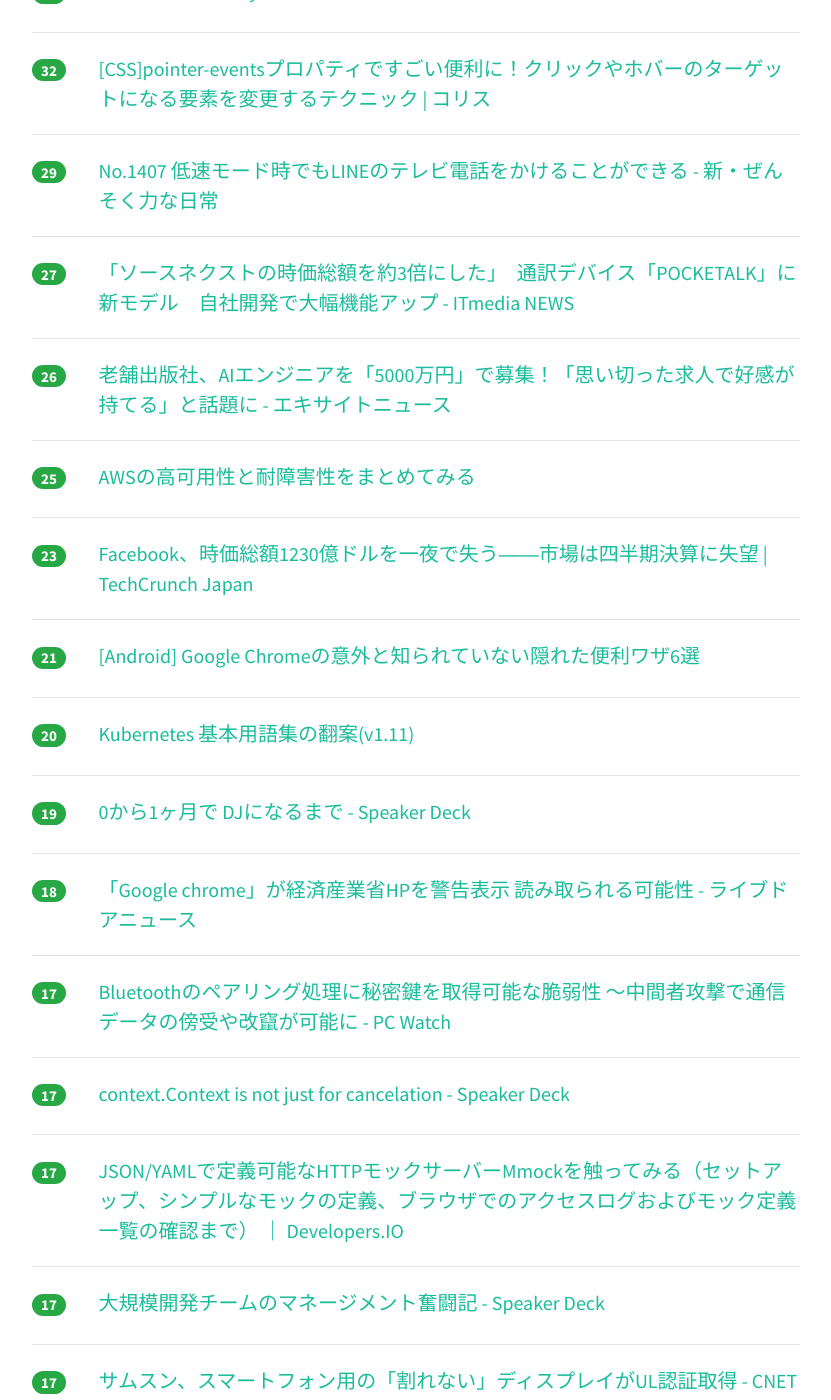
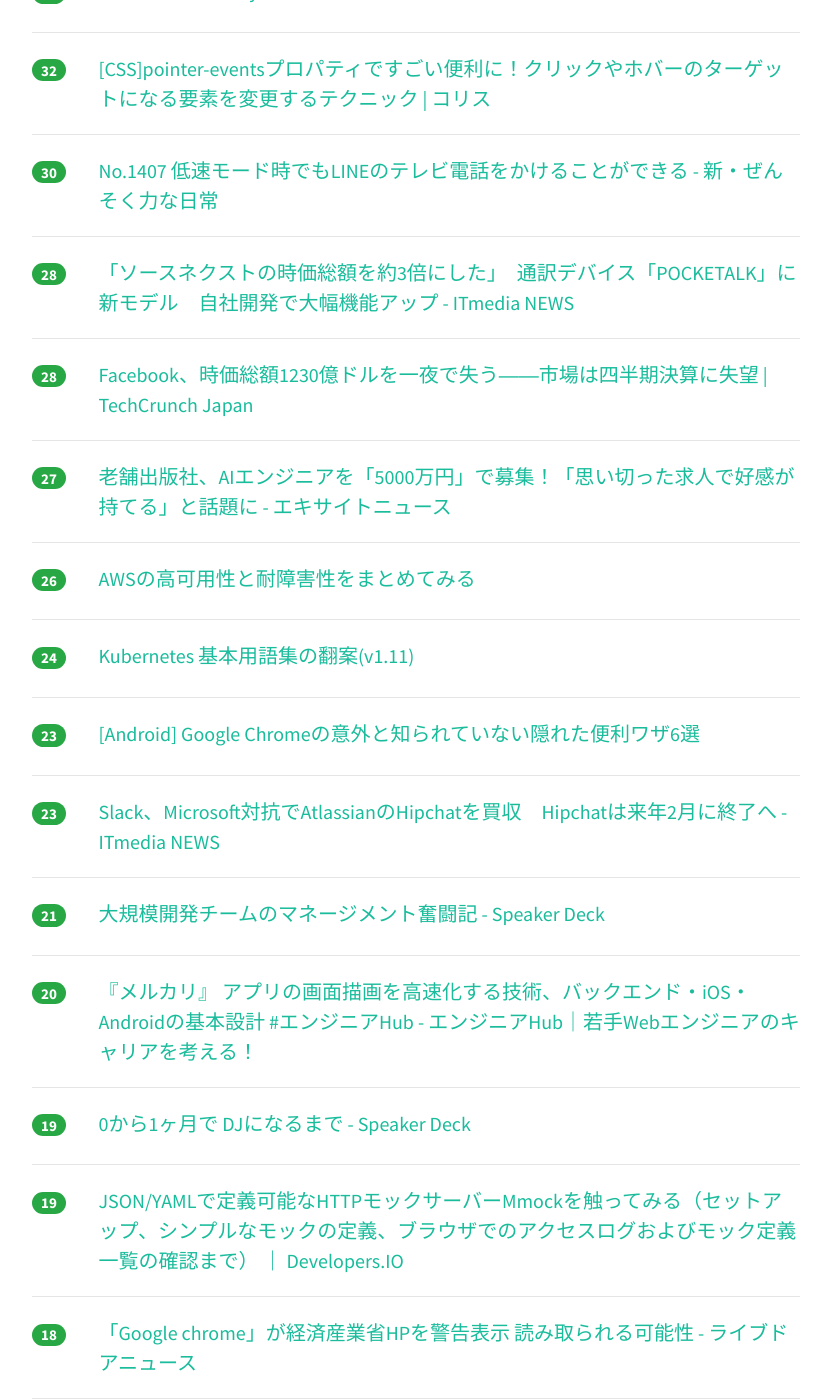
Before and after one commit to yatta47/hatena-matome-site, a Jekyll site: the page built from _posts/2018-07-27-hatena.md, in a window 1280 px wide and 1400 px high, scrolled down 1372 px. Shown: the whole window, without its empty margins (224-1055 px from the left). Built offline with Jekyll 4.4.1, drawn with Linux system fonts in a browser that asks for light colours; nearby versions of some CDN libraries; some of the changed text lies outside the part shown.

Commit message:
Updated 2018-07-27

```diff
--- a/_posts/2018-07-27-hatena.md
+++ b/_posts/2018-07-27-hatena.md
@@ -1,39 +1,44 @@
 ---
 layout: post
 title:  "2018-07-27 はてぶIT"
-date:   2018-07-27 12:02:53
+date:   2018-07-27 13:02:24
 tags: [it-hotentry]
 ---
-37 件のデータあり
+41 件のデータあり
 
 <hr><div class="row">
-<div class="col-1"><span class="badge badge-pill badge-success h2">110</span></div>
+<div class="col-1"><span class="badge badge-pill badge-success h2">146</span></div>
+<div class="col-11"><a href='http://www.itmedia.co.jp/mobile/articles/1807/27/news037.html' target='_blank'>2年以上前の「iPhone SE」がいまだに“現役”の理由 - ITmedia Mobile</a></div>
+</div>
+<hr>
+<div class="row">
+<div class="col-1"><span class="badge badge-pill badge-success h2">125</span></div>
+<div class="col-11"><a href='https://headlines.yahoo.co.jp/hl?a=20180726-00000104-jij-pol' target='_blank'>最新閲覧ソフト、官庁HPに警告＝通信暗号化へ順次対応―総務省など（時事通信） - Yahoo!ニュース</a></div>
+</div>
+<hr>
+<div class="row">
+<div class="col-1"><span class="badge badge-pill badge-success h2">123</span></div>
 <div class="col-11"><a href='https://japan.blogs.atlassian.com/2018/07/new-atlassian-slack-partnership/' target='_blank'>Slackとの新しいパートナーシップの発表について | Atlassian Blogs</a></div>
 </div>
 <hr>
 <div class="row">
 <div class="col-1"><span class="badge badge-pill badge-success h2">105</span></div>
-<div class="col-11"><a href='https://headlines.yahoo.co.jp/hl?a=20180726-00000104-jij-pol' target='_blank'>最新閲覧ソフト、官庁HPに警告＝通信暗号化へ順次対応―総務省など（時事通信） - Yahoo!ニュース</a></div>
+<div class="col-11"><a href='https://toyokeizai.net/articles/-/229925' target='_blank'>日本人は｢GAFAの恐ろしさ｣を知らなすぎる | 読書 | 東洋経済オンライン | 経済ニュースの新基準</a></div>
 </div>
 <hr>
 <div class="row">
-<div class="col-1"><span class="badge badge-pill badge-success h2">94</span></div>
-<div class="col-11"><a href='http://www.itmedia.co.jp/mobile/articles/1807/27/news037.html' target='_blank'>2年以上前の「iPhone SE」がいまだに“現役”の理由 - ITmedia Mobile</a></div>
-</div>
-<hr>
-<div class="row">
-<div class="col-1"><span class="badge badge-pill badge-success h2">92</span></div>
+<div class="col-1"><span class="badge badge-pill badge-success h2">100</span></div>
 <div class="col-11"><a href='https://uinyan.com/engineer_dj_meetup_2_report/' target='_blank'>「エンジニアのためのDJ Meetup ＃2」レポート 〜エンジニアがDJを体験してわかったこと〜 | uinyan．com</a></div>
 </div>
 <hr>
 <div class="row">
-<div class="col-1"><span class="badge badge-pill badge-success h2">89</span></div>
+<div class="col-1"><span class="badge badge-pill badge-success h2">97</span></div>
 <div class="col-11"><a href='https://www.publickey1.jp/blog/18/docker_for_winmackubernetesstable_channel.html' target='_blank'>Docker for Win/MacのKubernetes統合が正式版に。Stable Channelでリリース開始 － Publickey</a></div>
 </div>
 <hr>
 <div class="row">
-<div class="col-1"><span class="badge badge-pill badge-success h2">86</span></div>
-<div class="col-11"><a href='https://toyokeizai.net/articles/-/229925' target='_blank'>日本人は｢GAFAの恐ろしさ｣を知らなすぎる | 読書 | 東洋経済オンライン | 経済ニュースの新基準</a></div>
+<div class="col-1"><span class="badge badge-pill badge-success h2">62</span></div>
+<div class="col-11"><a href='https://ja.atlassian.com/partnerships/slack' target='_blank'>アトラシアン + Slack | アトラシアン</a></div>
 </div>
 <hr>
 <div class="row">
@@ -42,22 +47,17 @@ tags: [it-hotentry]
 </div>
 <hr>
 <div class="row">
-<div class="col-1"><span class="badge badge-pill badge-success h2">52</span></div>
-<div class="col-11"><a href='https://ja.atlassian.com/partnerships/slack' target='_blank'>アトラシアン + Slack | アトラシアン</a></div>
-</div>
-<hr>
-<div class="row">
-<div class="col-1"><span class="badge badge-pill badge-success h2">40</span></div>
+<div class="col-1"><span class="badge badge-pill badge-success h2">43</span></div>
 <div class="col-11"><a href='http://katsumakazuyo.hatenablog.com/entry/2018/07/26/231321' target='_blank'>車の中に、Google Home miniとChromecastをつなげてみる。本気で便利。車の利便性が変わる感じ。 - 勝間和代が徹底的にマニアックな話をアップするブログ</a></div>
 </div>
 <hr>
 <div class="row">
-<div class="col-1"><span class="badge badge-pill badge-success h2">37</span></div>
+<div class="col-1"><span class="badge badge-pill badge-success h2">41</span></div>
 <div class="col-11"><a href='https://slackhq.com/atlassian-and-slack-partnership' target='_blank'>Atlassian + Slack | The Official Slack Blog</a></div>
 </div>
 <hr>
 <div class="row">
-<div class="col-1"><span class="badge badge-pill badge-success h2">32</span></div>
+<div class="col-1"><span class="badge badge-pill badge-success h2">33</span></div>
 <div class="col-11"><a href='https://qiita.com/snuow/items/fe58b8f5e230f5dc48a4' target='_blank'>初心者による「Python初心者がコピペで使える!時系列データの可視化!」</a></div>
 </div>
 <hr>
@@ -67,38 +67,53 @@ tags: [it-hotentry]
 </div>
 <hr>
 <div class="row">
-<div class="col-1"><span class="badge badge-pill badge-success h2">29</span></div>
+<div class="col-1"><span class="badge badge-pill badge-success h2">30</span></div>
 <div class="col-11"><a href='https://mraka2015.hatenablog.com/entry/20180727/1532639289' target='_blank'>No.1407 低速モード時でもLINEのテレビ電話をかけることができる - 新・ぜんそく力な日常</a></div>
 </div>
 <hr>
 <div class="row">
-<div class="col-1"><span class="badge badge-pill badge-success h2">27</span></div>
+<div class="col-1"><span class="badge badge-pill badge-success h2">28</span></div>
 <div class="col-11"><a href='http://www.itmedia.co.jp/news/articles/1807/26/news133.html' target='_blank'>「ソースネクストの時価総額を約3倍にした」　通訳デバイス「POCKETALK」に新モデル　自社開発で大幅機能アップ - ITmedia NEWS</a></div>
 </div>
 <hr>
 <div class="row">
-<div class="col-1"><span class="badge badge-pill badge-success h2">26</span></div>
+<div class="col-1"><span class="badge badge-pill badge-success h2">28</span></div>
+<div class="col-11"><a href='https://jp.techcrunch.com/2018/07/27/2018-07-26-facebook-officially-loses-123-billion-in-value/' target='_blank'>Facebook、時価総額1230億ドルを一夜で失う――市場は四半期決算に失望 | TechCrunch Japan</a></div>
+</div>
+<hr>
+<div class="row">
+<div class="col-1"><span class="badge badge-pill badge-success h2">27</span></div>
 <div class="col-11"><a href='https://www.excite.co.jp/News/smadan/20180425/E1524646681872.html' target='_blank'>老舗出版社、AIエンジニアを「5000万円」で募集！「思い切った求人で好感が持てる」と話題に - エキサイトニュース</a></div>
 </div>
 <hr>
 <div class="row">
-<div class="col-1"><span class="badge badge-pill badge-success h2">25</span></div>
+<div class="col-1"><span class="badge badge-pill badge-success h2">26</span></div>
 <div class="col-11"><a href='https://qiita.com/hz1_d/items/ca24e1d131bf475e23b1' target='_blank'>AWSの高可用性と耐障害性をまとめてみる</a></div>
 </div>
 <hr>
 <div class="row">
+<div class="col-1"><span class="badge badge-pill badge-success h2">24</span></div>
+<div class="col-11"><a href='https://qiita.com/zembutsu/items/a23bd834438518268116' target='_blank'>Kubernetes 基本用語集の翻案(v1.11)</a></div>
+</div>
+<hr>
+<div class="row">
 <div class="col-1"><span class="badge badge-pill badge-success h2">23</span></div>
-<div class="col-11"><a href='https://jp.techcrunch.com/2018/07/27/2018-07-26-facebook-officially-loses-123-billion-in-value/' target='_blank'>Facebook、時価総額1230億ドルを一夜で失う――市場は四半期決算に失望 | TechCrunch Japan</a></div>
+<div class="col-11"><a href='https://sp7pc.com/google/chrome/7712' target='_blank'>[Android] Google Chromeの意外と知られていない隠れた便利ワザ6選</a></div>
+</div>
+<hr>
+<div class="row">
+<div class="col-1"><span class="badge badge-pill badge-success h2">23</span></div>
+<div class="col-11"><a href='http://www.itmedia.co.jp/news/articles/1807/27/news063.html' target='_blank'>Slack、Microsoft対抗でAtlassianのHipchatを買収　Hipchatは来年2月に終了へ - ITmedia NEWS</a></div>
 </div>
 <hr>
 <div class="row">
 <div class="col-1"><span class="badge badge-pill badge-success h2">21</span></div>
-<div class="col-11"><a href='https://sp7pc.com/google/chrome/7712' target='_blank'>[Android] Google Chromeの意外と知られていない隠れた便利ワザ6選</a></div>
+<div class="col-11"><a href='https://speakerdeck.com/yunon_phys/da-gui-mo-kai-fa-timufalsemanezimentofen-dou-ji' target='_blank'>大規模開発チームのマネージメント奮闘記 - Speaker Deck</a></div>
 </div>
 <hr>
 <div class="row">
 <div class="col-1"><span class="badge badge-pill badge-success h2">20</span></div>
-<div class="col-11"><a href='https://qiita.com/zembutsu/items/a23bd834438518268116' target='_blank'>Kubernetes 基本用語集の翻案(v1.11)</a></div>
+<div class="col-11"><a href='https://employment.en-japan.com/engineerhub/entry/2018/07/27/110000' target='_blank'>『メルカリ』 アプリの画面描画を高速化する技術、バックエンド・iOS・Androidの基本設計 #エンジニアHub - エンジニアHub｜若手Webエンジニアのキャリアを考える！</a></div>
 </div>
 <hr>
 <div class="row">
@@ -107,8 +122,18 @@ tags: [it-hotentry]
 </div>
 <hr>
 <div class="row">
+<div class="col-1"><span class="badge badge-pill badge-success h2">19</span></div>
+<div class="col-11"><a href='https://dev.classmethod.jp/etc/setup-mockserver-mmock/' target='_blank'>JSON/YAMLで定義可能なHTTPモックサーバーMmockを触ってみる（セットアップ、シンプルなモックの定義、ブラウザでのアクセスログおよびモック定義一覧の確認まで） ｜ Developers.IO</a></div>
+</div>
+<hr>
+<div class="row">
 <div class="col-1"><span class="badge badge-pill badge-success h2">18</span></div>
 <div class="col-11"><a href='http://news.livedoor.com/article/detail/15069306/' target='_blank'>「Google chrome」が経済産業省HPを警告表示 読み取られる可能性 - ライブドアニュース</a></div>
+</div>
+<hr>
+<div class="row">
+<div class="col-1"><span class="badge badge-pill badge-success h2">18</span></div>
+<div class="col-11"><a href='https://speakerdeck.com/izumin5210/context-dot-context-is-not-just-for-cancelation' target='_blank'>context.Context is not just for cancelation - Speaker Deck</a></div>
 </div>
 <hr>
 <div class="row">
@@ -118,22 +143,17 @@ tags: [it-hotentry]
 <hr>
 <div class="row">
 <div class="col-1"><span class="badge badge-pill badge-success h2">17</span></div>
-<div class="col-11"><a href='https://speakerdeck.com/izumin5210/context-dot-context-is-not-just-for-cancelation' target='_blank'>context.Context is not just for cancelation - Speaker Deck</a></div>
+<div class="col-11"><a href='https://japan.cnet.com/article/35123129/' target='_blank'>サムスン、スマートフォン用の「割れない」ディスプレイがUL認証取得 - CNET Japan</a></div>
 </div>
 <hr>
 <div class="row">
 <div class="col-1"><span class="badge badge-pill badge-success h2">17</span></div>
-<div class="col-11"><a href='https://dev.classmethod.jp/etc/setup-mockserver-mmock/' target='_blank'>JSON/YAMLで定義可能なHTTPモックサーバーMmockを触ってみる（セットアップ、シンプルなモックの定義、ブラウザでのアクセスログおよびモック定義一覧の確認まで） ｜ Developers.IO</a></div>
+<div class="col-11"><a href='http://www.youtube.com/watch?v=BbFRQ4BdIys' target='_blank'>ソニーの犬型ロボット「aibo」と犬の共生の可能性を探る実験動画</a></div>
 </div>
 <hr>
 <div class="row">
-<div class="col-1"><span class="badge badge-pill badge-success h2">17</span></div>
-<div class="col-11"><a href='https://speakerdeck.com/yunon_phys/da-gui-mo-kai-fa-timufalsemanezimentofen-dou-ji' target='_blank'>大規模開発チームのマネージメント奮闘記 - Speaker Deck</a></div>
-</div>
-<hr>
-<div class="row">
-<div class="col-1"><span class="badge badge-pill badge-success h2">17</span></div>
-<div class="col-11"><a href='https://japan.cnet.com/article/35123129/' target='_blank'>サムスン、スマートフォン用の「割れない」ディスプレイがUL認証取得 - CNET Japan</a></div>
+<div class="col-1"><span class="badge badge-pill badge-success h2">16</span></div>
+<div class="col-11"><a href='https://pc.watch.impress.co.jp/docs/column/config/1135087.html' target='_blank'>【山田祥平のRe:config.sys】今、ファーウェイを選ぶ理由 - PC Watch</a></div>
 </div>
 <hr>
 <div class="row">
@@ -142,33 +162,23 @@ tags: [it-hotentry]
 </div>
 <hr>
 <div class="row">
-<div class="col-1"><span class="badge badge-pill badge-success h2">16</span></div>
-<div class="col-11"><a href='http://www.itmedia.co.jp/news/articles/1807/27/news063.html' target='_blank'>Slack、Microsoft対抗でAtlassianのHipchatを買収　Hipchatは来年2月に終了へ - ITmedia NEWS</a></div>
-</div>
-<hr>
-<div class="row">
-<div class="col-1"><span class="badge badge-pill badge-success h2">15</span></div>
-<div class="col-11"><a href='https://pc.watch.impress.co.jp/docs/column/config/1135087.html' target='_blank'>【山田祥平のRe:config.sys】今、ファーウェイを選ぶ理由 - PC Watch</a></div>
-</div>
-<hr>
-<div class="row">
 <div class="col-1"><span class="badge badge-pill badge-success h2">15</span></div>
 <div class="col-11"><a href='https://japan.zdnet.com/article/35122961/' target='_blank'>産総研のセキュリティインシデント--被害が拡大したマネジメントの課題 - ZDNet Japan</a></div>
 </div>
 <hr>
 <div class="row">
-<div class="col-1"><span class="badge badge-pill badge-success h2">11</span></div>
-<div class="col-11"><a href='https://www.slideshare.net/Cloudera_jp/apache-hadoop-yarn-107568692' target='_blank'>Apache Hadoop YARNとマルチテナントにおけるリソース管理</a></div>
+<div class="col-1"><span class="badge badge-pill badge-success h2">13</span></div>
+<div class="col-11"><a href='https://jp.techcrunch.com/2018/07/27/net-marketing-qoon/' target='_blank'>「Omiai」のネットマーケティング 、新アプリ「QooN」で日本のデーティング市場の開拓目指す | TechCrunch Japan</a></div>
 </div>
 <hr>
 <div class="row">
 <div class="col-1"><span class="badge badge-pill badge-success h2">11</span></div>
-<div class="col-11"><a href='http://www.youtube.com/watch?v=BbFRQ4BdIys' target='_blank'>ソニーの犬型ロボット「aibo」と犬の共生の可能性を探る実験動画</a></div>
+<div class="col-11"><a href='https://realpython.com/documenting-python-code/' target='_blank'>Documenting Python Code: A Complete Guide – Real Python</a></div>
 </div>
 <hr>
 <div class="row">
-<div class="col-1"><span class="badge badge-pill badge-success h2">10</span></div>
-<div class="col-11"><a href='https://realpython.com/documenting-python-code/' target='_blank'>Documenting Python Code: A Complete Guide – Real Python</a></div>
+<div class="col-1"><span class="badge badge-pill badge-success h2">11</span></div>
+<div class="col-11"><a href='https://www.slideshare.net/Cloudera_jp/apache-hadoop-yarn-107568692' target='_blank'>Apache Hadoop YARNとマルチテナントにおけるリソース管理</a></div>
 </div>
 <hr>
 <div class="row">
@@ -191,3 +201,13 @@ tags: [it-hotentry]
 <div class="col-11"><a href='https://www.hinapishi.com/entry/2018/07/27/000139' target='_blank'>2018年7月26日(木)のニュースまとめ（ツイート履歴） - ひなぴし</a></div>
 </div>
 <hr>
+<div class="row">
+<div class="col-1"><span class="badge badge-pill badge-success h2">4</span></div>
+<div class="col-11"><a href='https://design.bizreach.co.jp/archives/3019' target='_blank'>サーバーサイドエンジニアにフロントエンドの研修をした話 | BIZREACH Designer Blog</a></div>
+</div>
+<hr>
+<div class="row">
+<div class="col-1"><span class="badge badge-pill badge-success h2">0</span></div>
+<div class="col-11"><a href='https://qiita.com/creaith/items/2d606a7f0effd5d839d5' target='_blank'>2d606a7f0effd5d839d5</a></div>
+</div>
+<hr>
```
